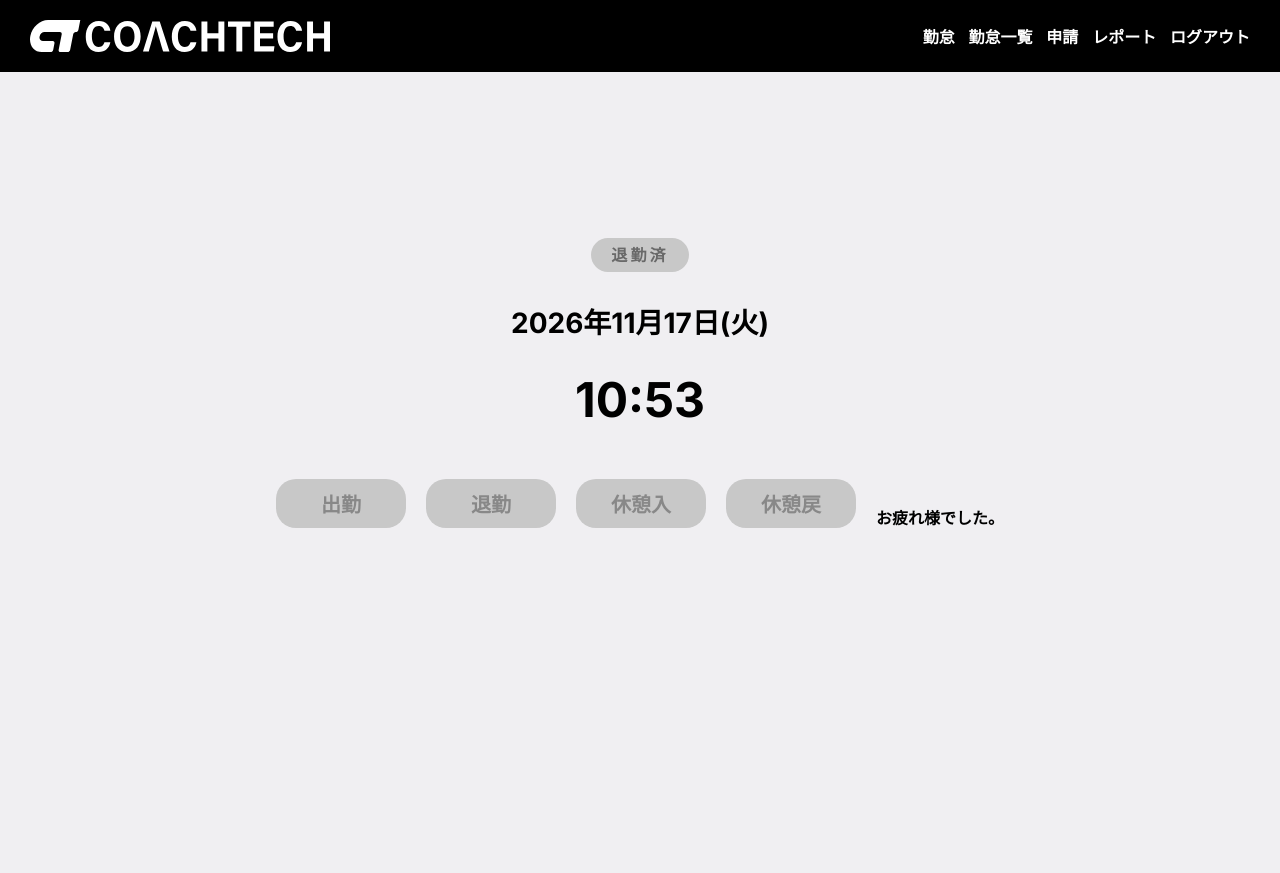
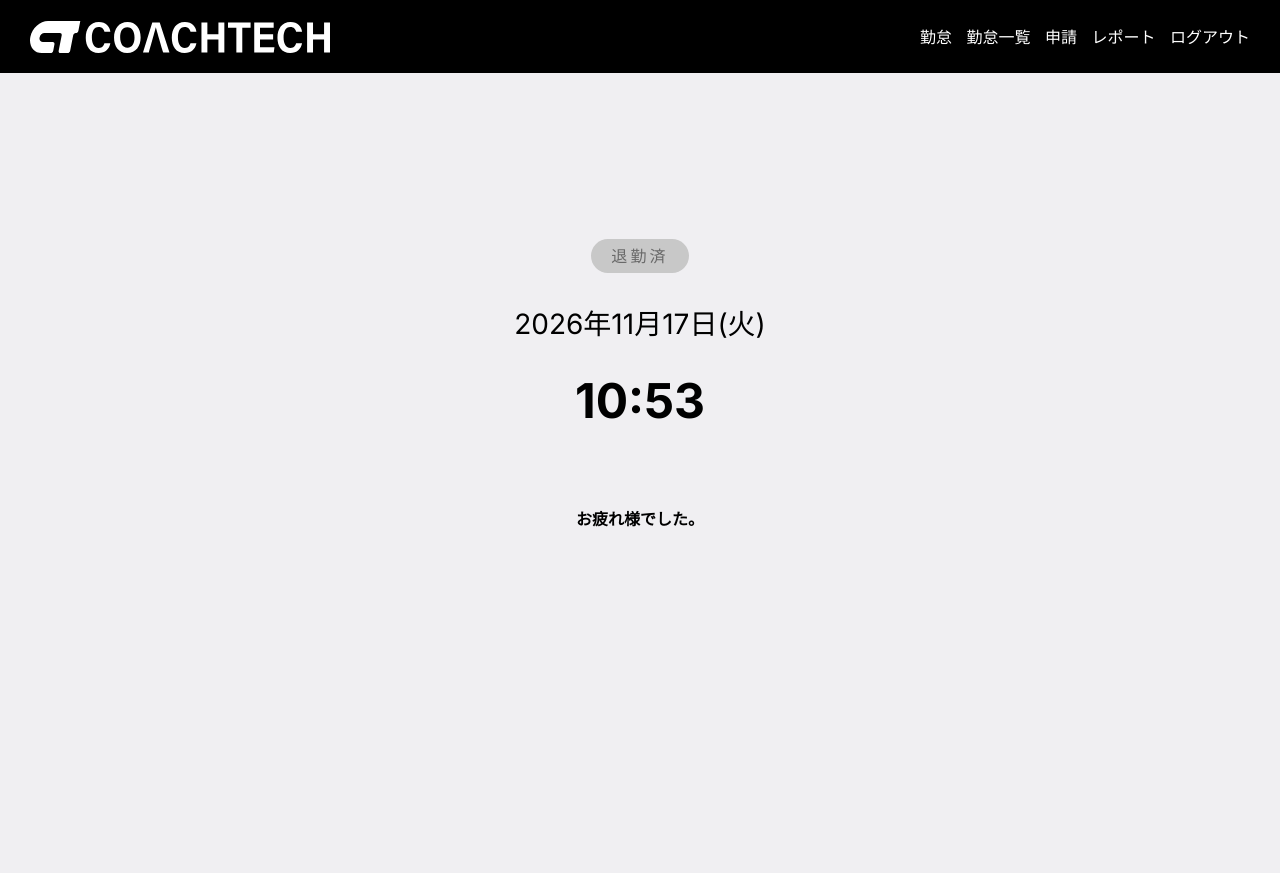
Before and after one commit to hashimoto53/attendance-app, a Laravel app: page /attendance in a window 1280 px wide. Before the commit the page ends 528 px from the top, so only its background shows below. Run offline with Laravel 10, Linux system fonts and the light colour scheme; a user stored in the database is signed in; data comes from the database, SQL or seed files in the repository; style sheets or scripts are compiled from the project's sources.

Commit message:
ヘッダーロゴのスタイル調整および打刻画面のステータス別表示切り替えを実装

```diff
--- a/resources/css/common.css
+++ b/resources/css/common.css
@@ -1,7 +1,7 @@
 * {
     font-family: "Inter", sans-serif;
     font-optical-sizing: auto;
-    font-weight: bold;
+    font-weight: 400;
     font-style: normal;
 }
 
@@ -18,10 +18,18 @@
     width: 100%;
 }
 
+.header__logo {
+    color: #fff;
+    font-size: 20px;
+    font-weight: 500;
+    letter-spacing: 0.05em;
+    text-decoration: none;
+}
+
 .inner__group--item {
     color: #fff;
     font-size: 16px;
-    font-weight: bold;
+    font-weight: 500;
     text-decoration: none;
 }
 
@@ -33,7 +41,7 @@
     background: #000;
     border: none;
     color: #fff;
-    font-weight: bold;
+    font-weight: 500;
     padding: 0;
 }
 main{
--- a/resources/views/attendance/index.blade.php
+++ b/resources/views/attendance/index.blade.php
@@ -19,11 +19,14 @@
             <input class="current-time__item" type="text" id="currentTime" value="{{ $formattedTime }}" readonly>
         </div>
         <div class="attendance__button">
-            <button class="attendance__button--submit--clock-in" type="submit" formaction="{{ route('attendance.clockIn') }}" @disabled(! $canClockIn)>出勤</button>
-            <button class="attendance__button--submit--clock-out" type="submit" formaction="{{ route('attendance.clockOut') }}" @disabled(! $canClockOut)>退勤</button>
-            <button class="attendance__button--submit--break-in" type="submit" formaction="{{ route('attendance.restStart') }}" @disabled(! $canRestStart)>休憩入</button>
-            <button class="attendance__button--submit--break-out" type="submit" formaction="{{ route('attendance.restEnd') }}" @disabled(! $canRestEnd)>休憩戻</button>
-            @if ($status === \App\Models\Attendance::STATUS_CLOCKED_OUT)
+            @if ($status === \App\Models\Attendance::STATUS_OFF_DUTY)
+                <button class="attendance__button--submit--clock-in" type="submit" formaction="{{ route('attendance.clockIn') }}">出勤</button>
+            @elseif ($status === \App\Models\Attendance::STATUS_WORKING)
+                <button class="attendance__button--submit--clock-out" type="submit" formaction="{{ route('attendance.clockOut') }}">退勤</button>
+                <button class="attendance__button--submit--break-in" type="submit" formaction="{{ route('attendance.restStart') }}">休憩入</button>
+            @elseif ($status === \App\Models\Attendance::STATUS_ON_BREAK)
+                <button class="attendance__button--submit--break-out" type="submit" formaction="{{ route('attendance.restEnd') }}">休憩戻</button>
+            @elseif ($status === \App\Models\Attendance::STATUS_CLOCKED_OUT)
                 <p class="attendance__message">お疲れ様でした。</p>
             @endif
         </div>
```
Also changed, not shown: tests/Feature/AttendanceStampTest.php (+4 -6 lines).
